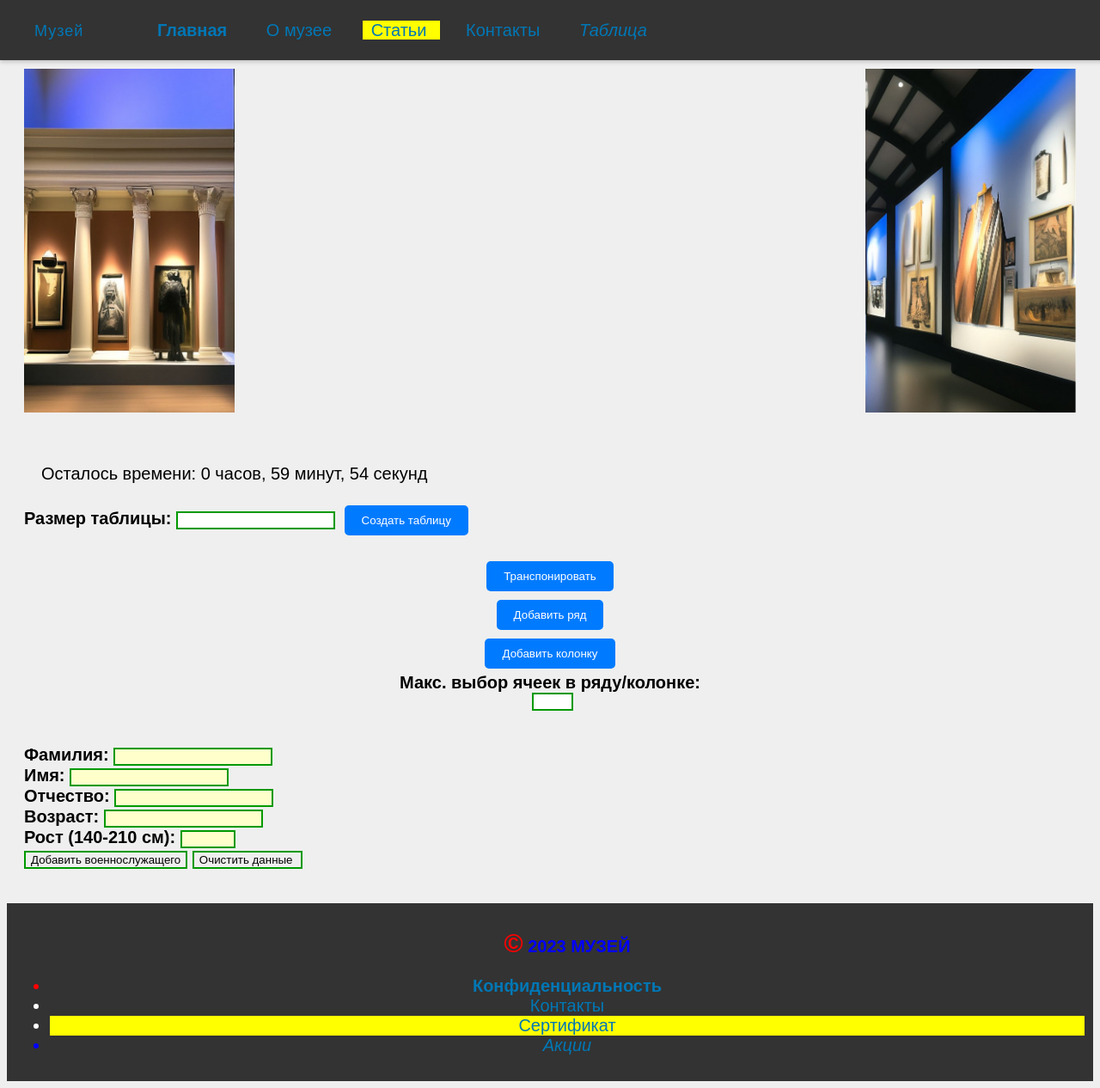
After one commit to VadVergasov/SCCS, a Django app: page /table/ in a window 1280 px wide. The commit adds this page. Shown: the whole page at 86% size. Run offline with Django 4.2, Linux system fonts and the light colour scheme; some libraries are stand-ins or nearby versions.

Commit message:
Almost done lab 3

```diff
--- a/5/1/lab/static/css/main.css
+++ b/5/1/lab/static/css/main.css
@@ -10,6 +10,69 @@
 
 .bg-dark {
     background-color: #333;
+}
+
+.paralax {
+    transform-style: preserve-3d;
+    width: 10em;
+    height: 10em;
+    margin-right: 20px;
+}
+
+@keyframes reset-card {
+    to {
+        background-position: 50% 50%;
+        transform:
+            rotateY(0) rotateX(0);
+    }
+}
+
+.partner-icon {
+    width: 5em;
+    height: 5em;
+    border-radius: 50%;
+    background-color: #3498db;
+    box-shadow: 0 4px 6px rgba(209, 5, 5, 0.842);
+    margin-right: 20px;
+    width: 100%;
+    height: 100%;
+    --posx: 50%;
+    --posy: 50%;
+    --rotateX: 0;
+    --rotateY: 0;
+    inset: 1rem;
+    transform:
+        perspective(100em) translatez(0em) rotateY(var(--rotateX)) rotateX(var(--rotateY));
+}
+
+.image {
+    position: absolute;
+    width: 20%;
+    height: 100%;
+    background-size: cover;
+    background-position: center center;
+    transition: opacity 0.5s;
+}
+
+.images-container {
+    margin: 1em;
+    position: relative;
+    height: 50vh;
+    overflow: hidden;
+}
+
+#image1 {
+    left: 0;
+    background-image: url("../img/left.jpeg");
+}
+
+#image2 {
+    right: 0;
+    background-image: url("../img/right.png");
+}
+
+#content {
+    padding: 20px;
 }
 
 body {
@@ -32,15 +95,6 @@ body {
         font-size: 10px;
         background-color: #FAFAFA;
     }
-}
-
-.partner-icon {
-    width: 5em;
-    height: 5em;
-    border-radius: 50%;
-    background-color: #3498db;
-    box-shadow: 0 4px 6px rgba(209, 5, 5, 0.842);
-    margin-right: 20px;
 }
 
 .navbar-brand {
--- /dev/null
+++ b/5/1/lab/static/css/table.css
@@ -0,0 +1,47 @@
+#table-container {
+    display: flex;
+    flex-direction: column;
+    align-items: center;
+    margin: 20px;
+}
+
+table {
+    border-collapse: collapse;
+    margin: 10px;
+}
+
+td {
+    border: 1px solid #ccc;
+    padding: 8px;
+    text-align: center;
+    cursor: pointer;
+    transition: background-color 0.3s, transform 0.3s;
+}
+
+td:hover {
+    background-color: #f0f0f0;
+}
+
+td.selected {
+    background-color: #4CAF50;
+    color: white;
+}
+
+button {
+    margin: 5px;
+    padding: 10px 20px;
+    border: none;
+    background-color: #007BFF;
+    color: white;
+    cursor: pointer;
+    border-radius: 5px;
+}
+
+label {
+    font-weight: bold;
+}
+
+#max-selection {
+    width: 40px;
+    margin-left: 5px;
+}
--- /dev/null
+++ b/5/1/lab/static/js/main.js
@@ -0,0 +1,105 @@
+document.addEventListener("DOMContentLoaded", function () {
+    window.addEventListener("scroll", function () {
+        var scrollTop = window.scrollY || document.documentElement.scrollTop;
+        var windowHeight = window.innerHeight;
+        var scrollTrigger = windowHeight * 0.15;
+        var duration = 1.5;
+        if (scrollTop > scrollTrigger) {
+            gsap.to("#image1", { opacity: 0, duration: duration });
+            gsap.to("#image2", { opacity: 0, duration: duration });
+        } else {
+            gsap.to("#image1", { opacity: 1, duration: duration });
+            gsap.to("#image2", { opacity: 1, duration: duration });
+        }
+    });
+});
+
+const cards = document.querySelectorAll(".paralax");
+
+cards.forEach(
+    card_w => {
+
+        const card = card_w.querySelector(".partner-icon");
+
+        card_w.addEventListener('mousemove', event => {
+            const [x, y] = [event.offsetX, event.offsetY];
+            const rect = card_w.getBoundingClientRect();
+            const [width, height] = [rect.width, rect.height];
+            const middleX = width / 2;
+            const middleY = height / 2;
+            const offsetX = ((x - middleX) / middleX) * 25;
+            const offsetY = ((y - middleY) / middleY) * 25;
+            const offX = 50 + ((x - middleX) / middleX) * 25;
+            const offY = 50 - ((y - middleY) / middleY) * 20;
+            card.style.setProperty("--rotateX", 2 * offsetX + "deg");
+            card.style.setProperty("--rotateY", -2 * offsetY + "deg");
+            card.style.setProperty("--posx", offX + "%");
+            card.style.setProperty("--posy", offY + "%");
+        });
+        card_w.addEventListener('mouseleave', eve => {
+
+            card.style.animation = 'reset-card 0.5s ease';
+            card.addEventListener("animationend", e => {
+                card.style.animation = 'unset';
+                card.style.setProperty("--rotateX", "0deg");
+                card.style.setProperty("--rotateY", "0deg");
+                card.style.setProperty("--posx", "50%");
+                card.style.setProperty("--posy", "50%");
+            }, {
+                once: true
+            });
+        });
+    });
+
+document.addEventListener("DOMContentLoaded", function () {
+    var startTime = localStorage.getItem("countdownStartTime");
+    if (startTime === null) {
+        startTime = new Date().getTime();
+        localStorage.setItem("countdownStartTime", startTime);
+    }
+    var countdownHours = 1;
+    var countdownElement = document.getElementById("countdown");
+    function updateCountdown() {
+        var currentTime = new Date().getTime();
+        var elapsedTime = currentTime - startTime;
+        var remainingTime = countdownHours * 60 * 60 * 1000 - elapsedTime;
+        if (remainingTime <= 0) {
+            countdownElement.innerHTML = "Отсчет завершен!";
+            localStorage.removeItem("countdownStartTime");
+        } else {
+            var hours = Math.floor(remainingTime / 3600000);
+            var minutes = Math.floor((remainingTime % 3600000) / 60000);
+            var seconds = Math.floor((remainingTime % 60000) / 1000);
+            countdownElement.innerHTML = `Осталось времени: ${hours} часов, ${minutes} минут, ${seconds} секунд`;
+        }
+    }
+    updateCountdown();
+    setInterval(updateCountdown, 1000);
+});
+
+document.addEventListener("DOMContentLoaded", function () {
+    var form = document.getElementById("birthday-form");
+    var ageMessage = document.getElementById("age-message");
+    var dayOfWeek = document.getElementById("day-of-week");
+
+    form.addEventListener("submit", function (event) {
+        event.preventDefault();
+
+        var birthdate = new Date(document.getElementById("birthdate").value);
+        var now = new Date();
+        var age = now.getFullYear() - birthdate.getFullYear();
+        if (now.getMonth() < birthdate.getMonth() ||
+            (now.getMonth() === birthdate.getMonth() && now.getDate() < birthdate.getDate())) {
+            age--;
+        }
+        if (age >= 18) {
+            alert(`Вы совершеннолетний.\nДень недели вашего дня рождения: ${getDayOfWeek(birthdate)}`);
+        } else {
+            confirm(`Вы несовершеннолетний. Требуется разрешение родителей.\nДень недели вашего дня рождения: ${getDayOfWeek(birthdate)}`);
+        }
+    });
+    function getDayOfWeek(date) {
+        var daysOfWeek = ["Воскресенье", "Понедельник", "Вторник", "Среда", "Четверг", "Пятница", "Суббота"];
+        return daysOfWeek[date.getDay()];
+    }
+});
--- /dev/null
+++ b/5/1/lab/static/js/table.js
@@ -0,0 +1,168 @@
+const tableContainer = document.getElementById('table-container');
+const transposeButton = document.getElementById('transpose-button');
+const addRowButton = document.getElementById('add-row-button');
+const addColumnButton = document.getElementById('add-column-button');
+const maxSelectionInput = document.getElementById('max-selection');
+const table = document.getElementById('table');
+
+let maxSelection = 1;
+let selectedCells = [];
+
+const tableSizeInput = document.getElementById('table-size');
+const createTableButton = document.getElementById('create-table-button');
+
+createTableButton.addEventListener('click', () => {
+    const newSize = parseInt(tableSizeInput.value);
+    if (!isNaN(newSize) && newSize > 0) {
+        height = newSize;
+        width = newSize;
+        generateTable(width, height);
+        selectedCells = [];
+    }
+});
+
+
+function generateTable(width, height) {
+    table.innerHTML = '';
+
+    for (let i = 0; i < height; i++) {
+        const row = document.createElement('tr');
+        for (let j = 0; j < width; j++) {
+            const cell = document.createElement('td');
+            cell.textContent = Math.floor(Math.random() * 100); // Случайные числа
+            row.appendChild(cell);
+
+            cell.addEventListener('click', () => handleCellClick(cell));
+        }
+        table.appendChild(row);
+    }
+}
+
+function handleCellClick(cell) {
+    if (!cell.classList.contains('selected')) {
+        if (selectedCells.length < maxSelection) {
+            if (!findNeigbour(cell, selectedCells)) {
+                cell.classList.add('selected');
+                selectedCells.push(cell);
+            }
+        }
+    } else {
+        cell.classList.remove('selected');
+        selectedCells = selectedCells.filter((selectedCell) => selectedCell !== cell);
+    }
+}
+
+function findNeigbour(new_cell, all) {
+    let result = all.reduce(function (acc, item) {
+        return acc || areNeighbours(new_cell, item);
+    }, false)
+
+    return result;
+}
+
+function areNeighbours(cell1, cell2) {
+    const row1 = cell1.parentNode;
+    const row2 = cell2.parentNode;
+    const table = row1.parentNode;
+    const columnIndex1 = Array.from(row1.children).indexOf(cell1);
+    const columnIndex2 = Array.from(row2.children).indexOf(cell2);
+    const rowIndex1 = Array.from(table.children).indexOf(row1);
+    const rowIndex2 = Array.from(table.children).indexOf(row2);
+    return (Math.abs(rowIndex1 - rowIndex2) + Math.abs(columnIndex1 - columnIndex2)) == 1;
+}
+
+transposeButton.addEventListener('click', () => {
+    transposeTable();
+    selectedCells.forEach((cell) => cell.classList.remove('selected'));
+    selectedCells = [];
+});
+
+addRowButton.addEventListener('click', () => {
+    height++;
+    generateTable(width, height);
+    selectedCells.forEach((cell) => cell.classList.remove('selected'));
+    selectedCells = [];
+});
+
+addColumnButton.addEventListener('click', () => {
+    width++;
+    generateTable(width, height);
+    selectedCells.forEach((cell) => cell.classList.remove('selected'));
+    selectedCells = [];
+});
+
+
+maxSelectionInput.addEventListener('input', () => {
+    maxSelection = parseInt(maxSelectionInput.value);
+    selectedCells.forEach((cell) => cell.classList.remove('selected'));
+    selectedCells = [];
+});
+
+function transposeTable() {
+    const rows = Array.from(table.querySelectorAll('tr'));
+    const newTable = Array.from({ length: width }, () => []);
+    width = [height, height = width][0];
+
+    rows.forEach((row, rowIndex) => {
+        row.querySelectorAll('td').forEach((cell, colIndex) => {
+            newTable[colIndex][rowIndex] = cell;
+        });
+    });
+
+    table.innerHTML = '';
+
+    newTable.forEach((newRow) => {
+        const row = document.createElement('tr');
+        newRow.forEach((cell) => row.appendChild(cell));
+        table.appendChild(row);
+    });
+}
+
+document.addEventListener("DOMContentLoaded", function () {
+    var soldierForm = document.getElementById("soldier-form");
+    var resultMessage = document.getElementById("result");
+    var soldiers = [];
+
+    soldierForm.addEventListener("submit", function (event) {
+        event.preventDefault();
+
+        if(event.submitter.id == "clear") {
+            resultMessage.textContent = "";
+            soldiers.length = 0;
+            return;
+        }
+
+        var lastname = document.getElementById("lastname").value;
+        var firstname = document.getElementById("firstname").value;
+        var patronymic = document.getElementById("patronymic").value;
+        var age = parseInt(document.getElementById("age").value);
+        var height = parseInt(document.getElementById("height").value);
+
+        if (height < 140 || height > 210) {
+            alert("Рост должен быть в диапазоне от 140 до 210 см.");
+            return;
+        }
+
+        soldiers.push({ lastname, firstname, patronymic, age, height });
+
+        var heightCount = {};
+        var hasDuplicateHeight = false;
+
+        for (var i = 0; i < soldiers.length; i++) {
+            var currentHeight = soldiers[i].height;
+
+            if (heightCount[currentHeight]) {
+                hasDuplicateHeight = true;
+                break;
+            }
+
+            heightCount[currentHeight] = true;
+        }
+
+        if (hasDuplicateHeight) {
+            resultMessage.textContent = "Есть хотя бы два человека с одинаковым ростом в подразделении.";
+        } else {
+            resultMessage.textContent = "В подразделении нет двух человек с одинаковым ростом.";
+        }
+    });
+});
--- a/5/1/lab/urls.py
+++ b/5/1/lab/urls.py
@@ -43,4 +43,5 @@ urlpatterns = [
     path("contacts/", views.contacts, name="contacts"),
     path("promos/", views.promos, name="promos"),
     path("submit-review/", views.submit_review, name="submit-review"),
+    path("table/", views.table, name="table"),
 ]
--- a/5/1/lab/views.py
+++ b/5/1/lab/views.py
@@ -66,3 +66,7 @@ def submit_review(request: HttpRequest):
         title=request.POST.get("title"), content=request.POST.get("review"), mark=request.POST.get("rating")
     )
     return redirect("index")
+
+
+def table(request: HttpRequest):
+    return render(request, "table.html")
--- a/5/1/templates/base.html
+++ b/5/1/templates/base.html
@@ -9,6 +9,7 @@
     <link href="{% static 'css/main.css' %}" rel="stylesheet">
     <meta property="og:description" content="Веб-сайт компании Музей" />
     <link rel="shortcut icon" href="{% static 'img/logo.jpeg' %}" />
+    <script src="https://cdnjs.cloudflare.com/ajax/libs/gsap/3.9.1/gsap.min.js"></script>
 </head>
 
 <body>
@@ -29,11 +30,21 @@
                     <li class="nav-item">
                         <a class="nav-link active" aria-current="page" href="{% url 'contacts' %}">Контакты</a>
                     </li>
+                    <li class="nav-item">
+                        <a class="nav-link active" aria-current="page" href="{% url 'table' %}">Таблица</a>
+                    </li>
                 </ul>
             </div>
         </nav>
     </header>
+    <div class="images-container">
+        <div class="image" id="image1">
+        </div>
+        <div class="image" id="image2">
+        </div>
+    </div>
     <main class="container" id="content">
+        <div id="countdown" style="margin: 20px;"></div>
         {% block content %}{% endblock %}
     </main>
     <footer class="container d-flex flex-wrap justify-content-between align-items-center py-3 my-4 border-top">
@@ -49,6 +60,7 @@
             </li>
         </ul>
     </footer>
+    <script src="{% static 'js/main.js' %}"></script>
 </body>
 
 </html>
--- /dev/null
+++ b/5/1/templates/table.html
@@ -0,0 +1,42 @@
+{% extends "base.html" %}
+{% load static %}
+
+{% block title %}
+Table
+{% endblock %}
+
+{% block content %}
+<link href="{% static 'css/table.css' %}" rel="stylesheet">
+<div id="table-controls">
+    <label for="table-size">Размер таблицы: </label>
+    <input type="number" id="table-size" min="1">
+    <button id="create-table-button">Создать таблицу</button>
+</div>
+<div id="table-container">
+    <button id="transpose-button">Транспонировать</button>
+    <button id="add-row-button">Добавить ряд</button>
+    <button id="add-column-button">Добавить колонку</button>
+    <label for="max-selection">Макс. выбор ячеек в ряду/колонке: </label>
+    <input type="number" id="max-selection" min="1">
+    <table id="table"></table>
+</div>
+
+<form id="soldier-form">
+    <label for="lastname">Фамилия:</label>
+    <input type="text" id="lastname" required><br>
+    <label for="firstname">Имя:</label>
+    <input type="text" id="firstname" required><br>
+    <label for="patronymic">Отчество:</label>
+    <input type="text" id="patronymic" required><br>
+    <label for="age">Возраст:</label>
+    <input type="number" id="age" required><br>
+    <label for="height">Рост (140-210 см):</label>
+    <input type="number" id="height" min="140" max="210" required><br>
+    <input type="submit" value="Добавить военнослужащего">
+    <input type="submit" id="clear" value="Очистить данные ">
+</form>
+
+<p id="result"></p>
+
+<script type="text/javascript" src="{% static 'js/table.js' %}"></script>
+{% endblock %}
```
Also changed, not shown: 5/1/templates/index.html (+22 -11 lines), 5/1/lab/static/img/left.jpeg (added), 5/1/lab/static/img/right.png (added).
